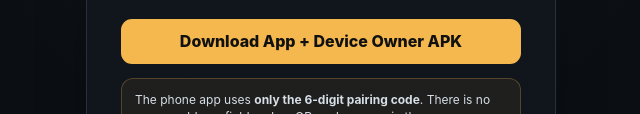
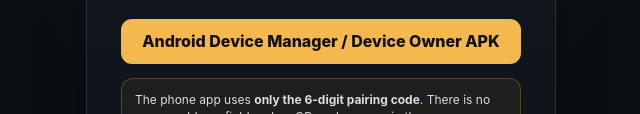
Before and after one commit to sandhu35401/nadeem-mobiles, a plain HTML site: page docs/download.html in a window 1280 px wide. Shown: the part 340-454 px from the top of the page, without its empty margins (319-959 px from the left). Drawn offline with Linux system fonts and the light colour scheme.

Commit message:
Fix Device Owner APK download link

```diff
--- a/docs/download.html
+++ b/docs/download.html
@@ -18,7 +18,7 @@
       </div>
       <h1>Download Nadeem Mobiles App</h1>
       <p class="muted">This is the same APK used by the Nadeem Mobiles phone app and for Android Device Owner / managed-device provisioning.</p>
-      <a class="btn primary full" style="display:block;text-align:center;text-decoration:none;margin-top:22px" href="downloads/nadeem-mobile-lock.apk" download="nadeem-mobile-lock.apk">Download App + Device Owner APK</a>
+      <a class="btn primary full" style="display:block;text-align:center;text-decoration:none;margin-top:22px" href="https://github.com/sandhu35401/nadeem-mobile-lock/releases/latest/download/app-release.apk">Android Device Manager / Device Owner APK</a>
       <div class="notice" style="margin-top:14px">The phone app uses <strong>only the 6-digit pairing code</strong>. There is no server-address field and no QR-code screen in the app.</div>
       <div class="notice" style="margin-top:10px"><strong>Important:</strong> downloading or opening an APK does not, by itself, make it Device Owner. Android must complete the managed-device provisioning step on a fresh/unprovisioned phone.</div>
       <div class="notice" style="margin-top:10px">After Device Owner provisioning is complete, open the Nadeem Mobiles app and enter the 6-digit code from the dashboard. Once pairing succeeds, the app applies the enrollment protections and stays managed until the shop sends Release.</div>
```
